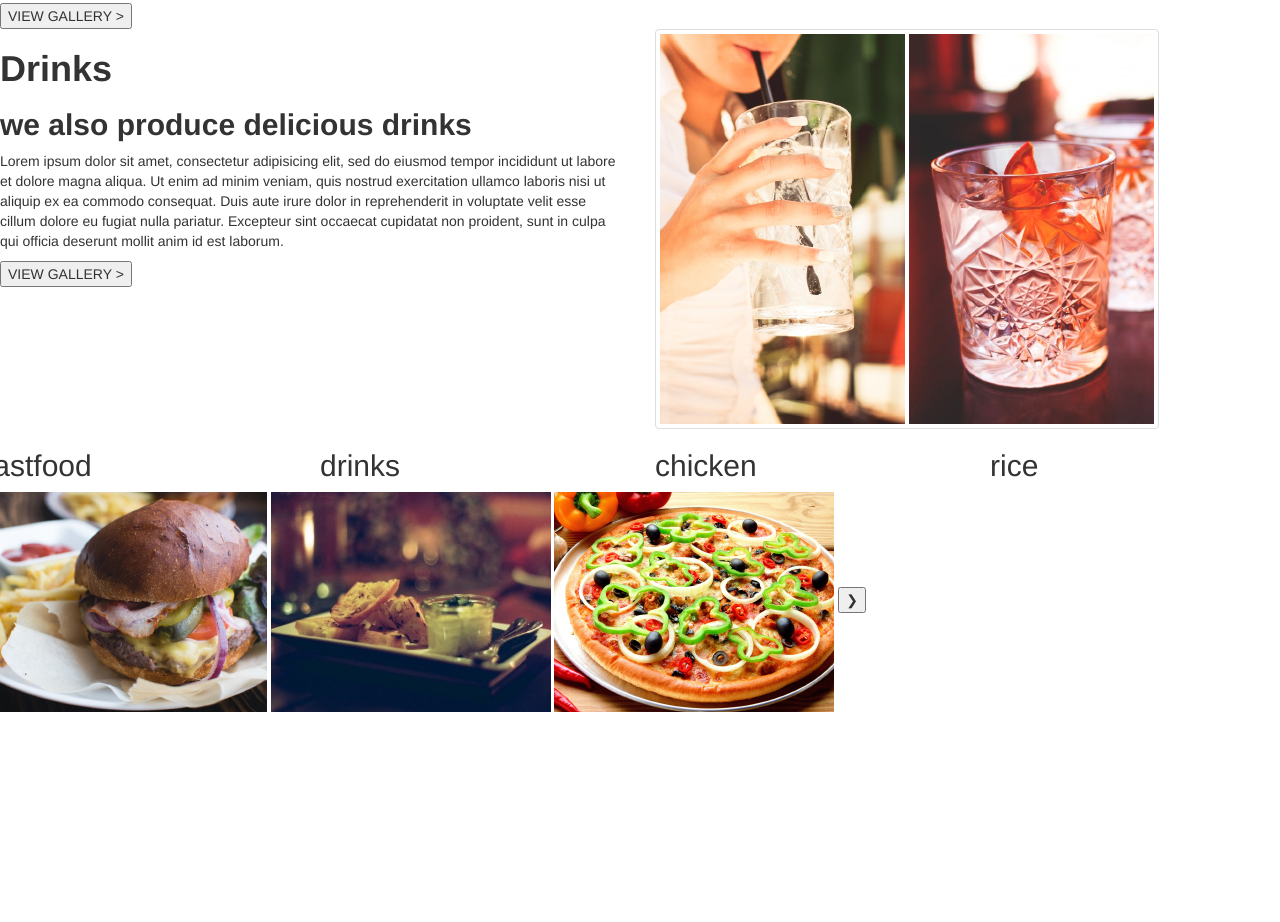
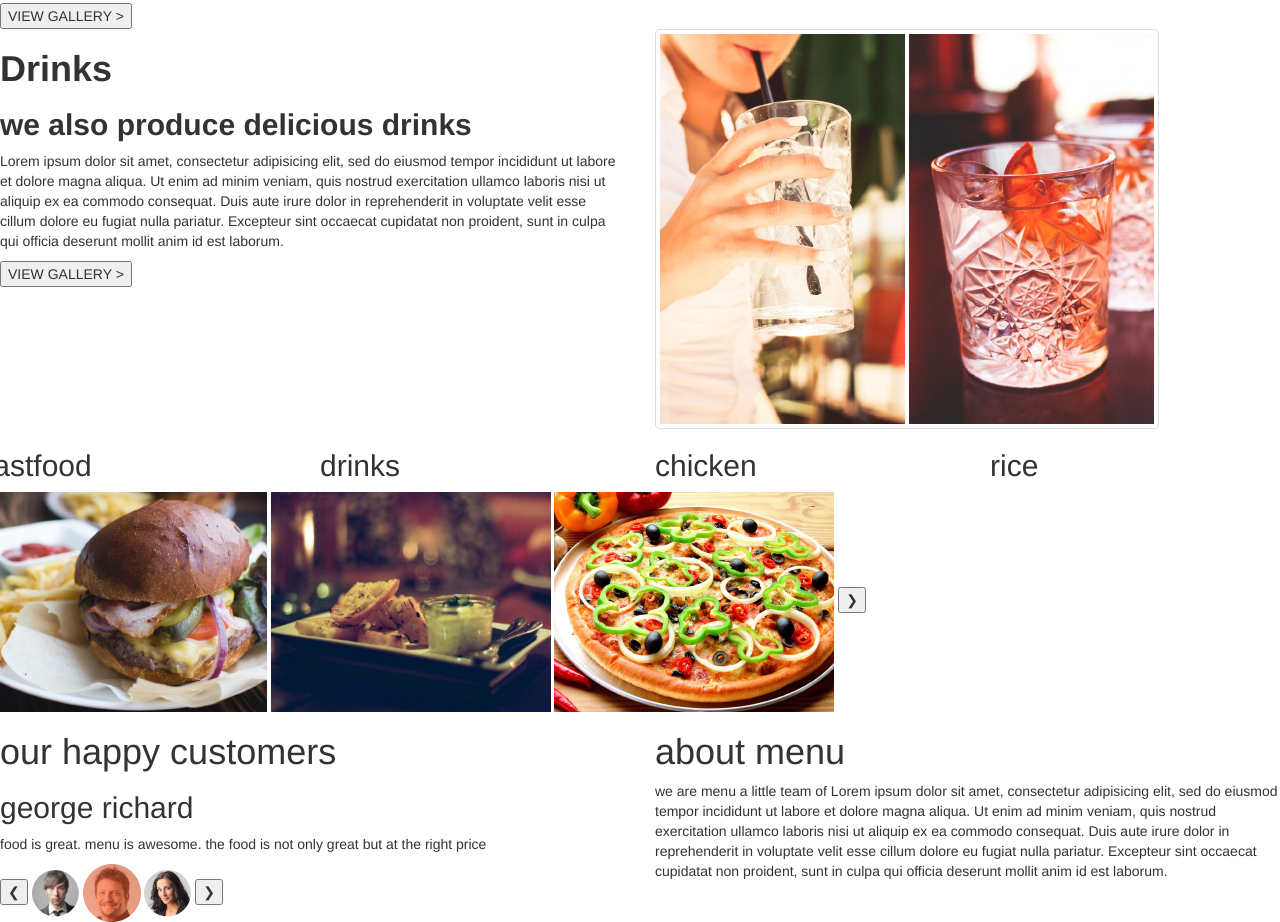
Before and after one commit to paulgaiti97/anitas-restuarant, a plain HTML site: page index.html in a window 1280 px wide. Shown: the part 1162-2084 px from the top of the page. Before the commit the page ends 1874 px from the top, so only its background shows below. Drawn offline with nearby package versions, Linux system fonts and the light colour scheme.

Commit message:
customer section added

```diff
--- a/index.html
+++ b/index.html
@@ -104,6 +104,30 @@
 
     </section>
 
+    <section id="customers">
+      <div class="row" id="row3">
+        <div class="col-md-6" id="hppycustomers">
+          <h1>our happy customers</h1>
+          <h2>george richard</h2>
+          <p>food is great. menu is awesome. the food is not only great but at the right price</p>
+          <div class="w3-content w3-display-container">
+            <button class="w3-button w3-black w3-display-left" onclick="plusDivs(-1)">&#10094;</button>
+            <img class="mySlides" src="images/p3.png" >
+            <img class="mySlides" src="images/p2.png" >
+            <img class="mySlides" src="images/p1.png" >
+            <button class="w3-button w3-black w3-display-right" onclick="plusDivs(1)">&#10095;</button>
+          </div>
+
+
+        </div>
+
+        <div class="col-md-6" id="hppycustomers">
+          <h1>about menu</h1>
+          <p>we are menu a little team of Lorem ipsum dolor sit amet, consectetur adipisicing elit, sed do eiusmod tempor incididunt ut labore et dolore magna aliqua. Ut enim ad minim veniam, quis nostrud exercitation ullamco laboris nisi ut aliquip ex ea commodo consequat. Duis aute irure dolor in reprehenderit in voluptate velit esse cillum dolore eu fugiat nulla pariatur. Excepteur sint occaecat cupidatat non proident, sunt in culpa qui officia deserunt mollit anim id est laborum.</p>
+        </div>
+      </div>
+    </section>
+
 
   </body>
 </html>
```
